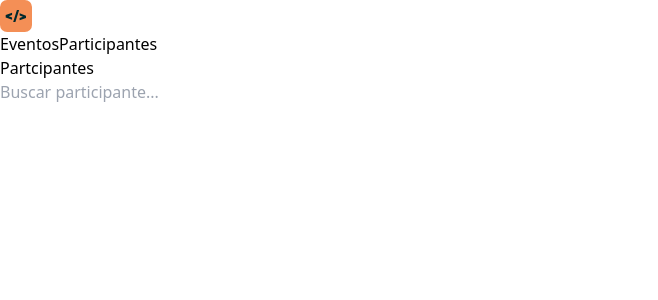
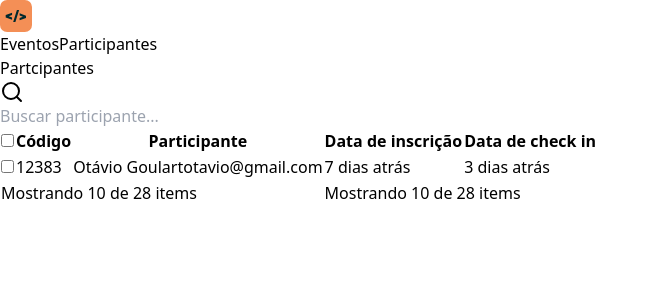
Before and after one commit to OtavioBGoulart/PassIn-FrontEnd, a React (Vite) app: page / in a window 1280 px wide. Shown: the top 300 px of the page, without its empty margins (0-658 px from the left). Built offline with nearby package versions, Linux system fonts and the light colour scheme.

Commit message:
feat: table

```diff
--- a/package.json
+++ b/package.json
@@ -10,6 +10,7 @@
     "preview": "vite preview"
   },
   "dependencies": {
+    "lucide-react": "^0.365.0",
     "react": "^18.2.0",
     "react-dom": "^18.2.0"
   },
--- a/src/components/attendee-list.tsx
+++ b/src/components/attendee-list.tsx
@@ -1,10 +1,56 @@
+import { Search } from "lucide-react";
+
 export function AttendeeList() {
-    return (
-        <div className="flex gap-3 items-center">
-            <h1 className="text-2xl font-bold">Partcipantes</h1>
-            <div className="px-3 w-72 py-1.5 border border-white/10 rounded-lg text-sm flex items-center">
-                <input className="bg-transparent flex-1 outline-none" placeholder="Buscar participante..."/>
-            </div>
+  return (
+    <div className="flex flex-col gap-4">
+      <div className="flex gap-3 items-center">
+        <h1 className="text-2xl font-bold">Partcipantes</h1>
+        <div className="px-3 w-72 py-1.5 border border-white/10 rounded-lg text-sm flex items-center gap-3">
+          <Search className="size-4 text-emerald-300" />
+          <input
+            className="bg-transparent flex-1 outline-none"
+            placeholder="Buscar participante..."
+          />
         </div>
-    )
+      </div>
+
+      <div className="border border-white/10 rounded-lg">
+        <table className="w-full">
+          <thead>
+            <tr className="border-b ">
+              <th className="py-3 px-2.5 text-sm font-semibold text-left ">
+                <input type="checkbox" />
+              </th>
+              <th className="py-3 px-2.5 text-sm font-semibold text-left">Código</th>
+              <th className="py-3 px-2.5 text-sm font-semibold text-left">Participante</th>
+              <th className="py-3 px-2.5 text-sm font-semibold text-left">Data de inscrição</th>
+              <th className="py-3 px-2.5 text-sm font-semibold text-left">Data de check in</th>
+            </tr>
+          </thead>
+          <tbody>
+            <tr className="border-b border-white/10">
+              <td className="py-3 px-2.5 text-sm text-zinc-300">
+                <input type="checkbox" />
+              </td>
+              <td className="py-3 px-2.5 text-sm text-zinc-300">12383</td>
+              <td className="py-3 px-2.5 text-sm text-zinc-300">
+                <div className="flex flex-col gap-1">
+                <span className="font-semibold text-white">Otávio Goulart</span>
+                <span>otavio@gmail.com</span>
+                </div>
+              </td>
+              <td className="py-3 px-2.5 text-sm text-zinc-300">7 dias atrás</td>
+              <td className="py-3 px-2.5 text-sm text-zinc-300">3 dias atrás</td>
+            </tr>
+          </tbody>
+          <tfoot>
+            <tr>
+              <td className="py-3 px-2.5 text-sm text-zinc-300" colSpan={3}>Mostrando 10 de 28 items</td>
+              <td className="py-3 px-2.5 text-sm text-zinc-300" colSpan={3}>Mostrando 10 de 28 items</td>
+            </tr>
+          </tfoot>
+        </table>
+      </div>
+    </div>
+  );
 }
```
Also changed, not shown: 1 other file (tests, documents, lock files or other folders).
